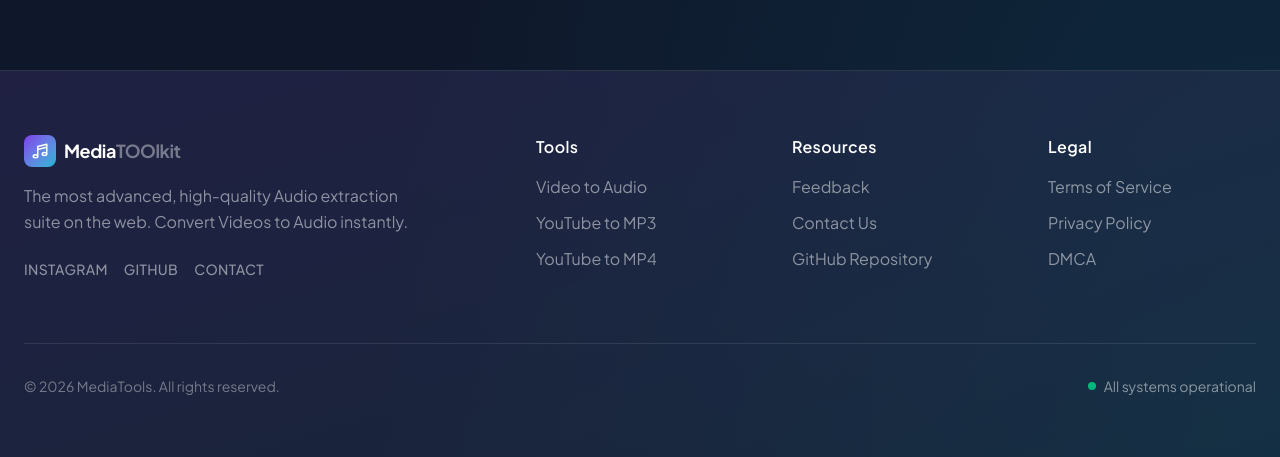
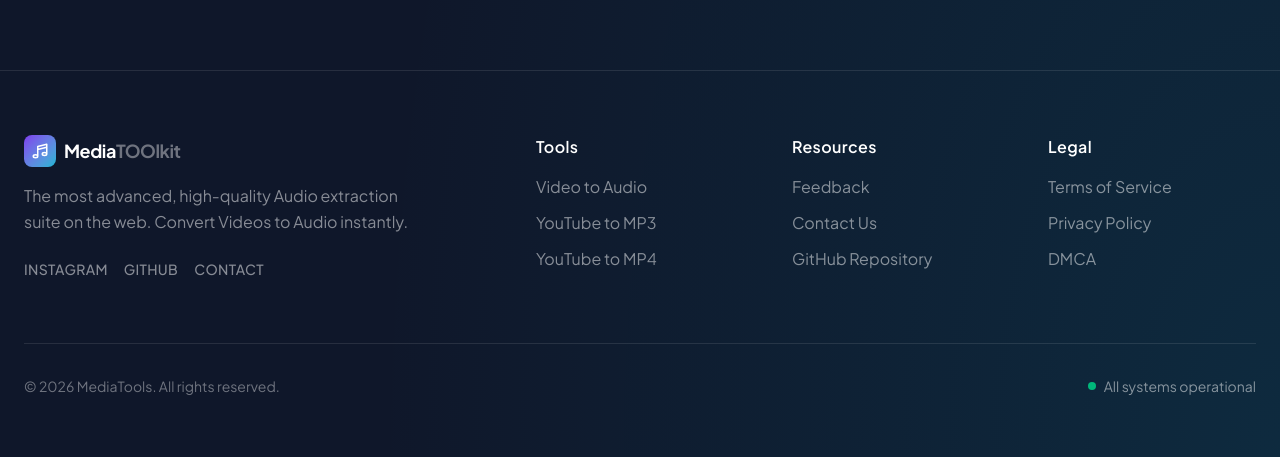
Before and after one commit to arman-somani/mediatools, a Next.js app in the folder frontend/: page / in a window 1280 px wide. Shown: the part 1849-2306 px from the top of the page. Built offline with nearby package versions, Linux system fonts and the light colour scheme; no server answers.

Commit message:
Auto-sync updates

```diff
--- a/frontend/src/components/Footer.tsx
+++ b/frontend/src/components/Footer.tsx
@@ -4,10 +4,7 @@ import Link from 'next/link';
 
 export default function Footer() {
   return (
-    <footer className="relative border-t border-white/10 mt-16 md:mt-24 transition-colors duration-300"
-      style={{ background: 'var(--card-bg)' }}
-    >
-      <div className="absolute inset-0 bg-gradient-to-br from-brand-violet/10 to-brand-cyan/5 pointer-events-none" />
+    <footer className="relative border-t border-white/10 mt-16 md:mt-24 transition-colors duration-300">
 
       <div className="max-w-7xl mx-auto px-5 sm:px-6 py-12 md:py-16 relative z-10">
         <div className="grid grid-cols-2 sm:grid-cols-3 md:grid-cols-5 gap-10 md:gap-12 mb-12 md:mb-16">
```
